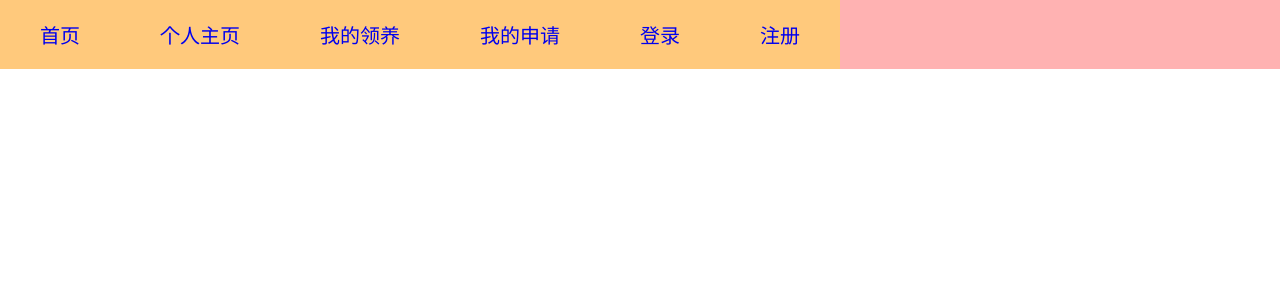
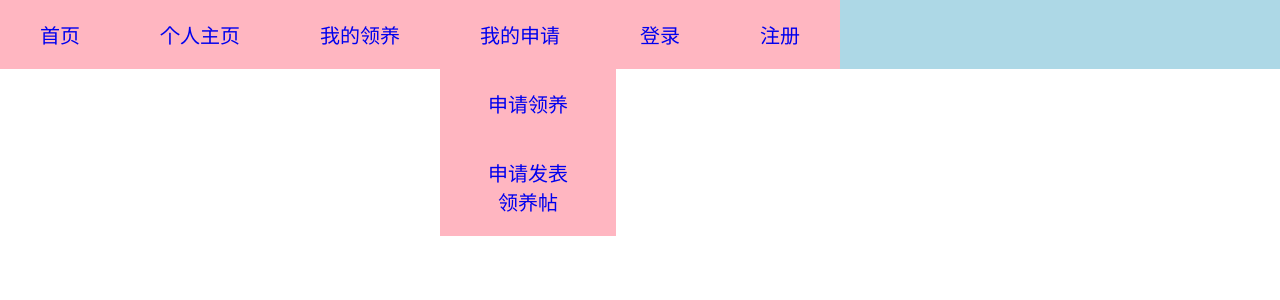
Before and after one commit to Tang233/GraduationProject, a Vue app in the folder FontEnd/project/: page /components/nav in a window 1280 px wide. Shown: the top 300 px of the page. Built offline with nearby package versions, Linux system fonts and the light colour scheme.

Commit message:
导航栏Nav

```diff
--- a/FontEnd/project/src/components/Nav.vue
+++ b/FontEnd/project/src/components/Nav.vue
@@ -42,8 +42,7 @@ export default {
   left: 0px;
   width: 100%;
   position: fixed;
-
-  background:rgba(255, 0, 0, 0.3);
+  background-color: lightblue;
 }
 
 /* 一级导航栏的样式 */
@@ -59,7 +58,7 @@ export default {
   display: block;
   padding: 20px 40px;
   list-style-type: none;
-  background:rgba(255, 255, 0, 0.3);
+  background-color: lightpink;
   position: relative;
   font-family: "微软雅黑";
   font-size: 20px;
@@ -81,10 +80,9 @@ ul li:hover ul{
   top: 100%;
   left: 0px;
   list-style-type: none;
-  display: none;
+
 }
-
-/* 当鼠标悬停二级导航栏时 */
+/* 当鼠标悬停二级菜单时 */
 .sec:hover
 {
   display: block;
```
